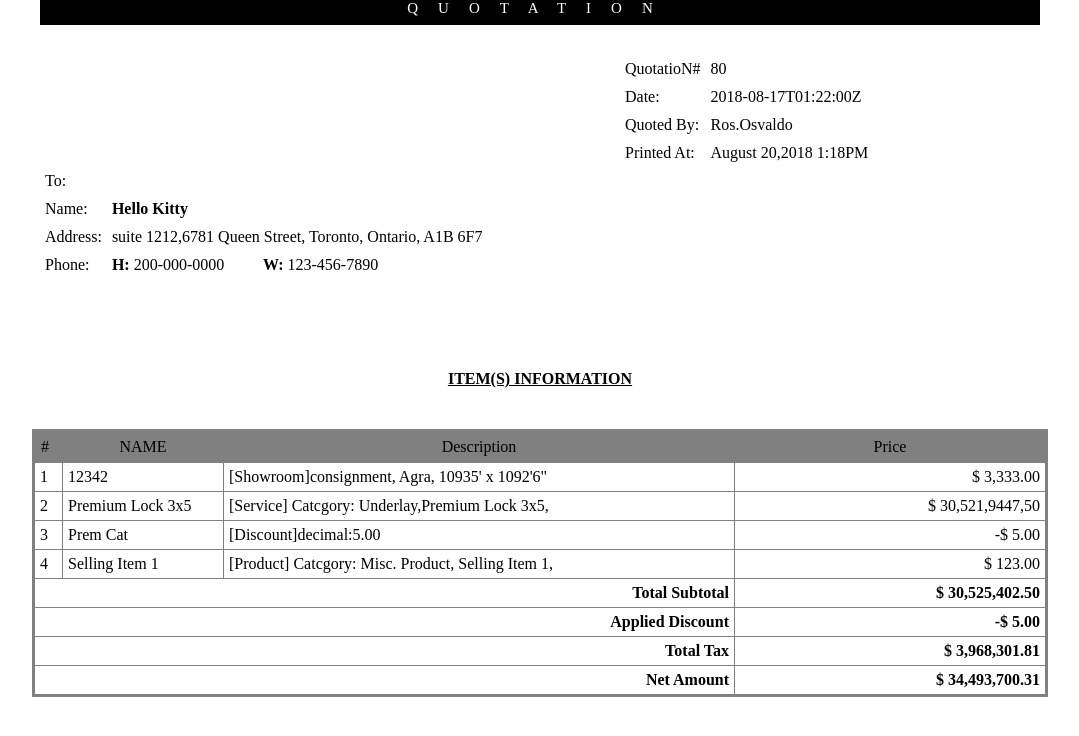
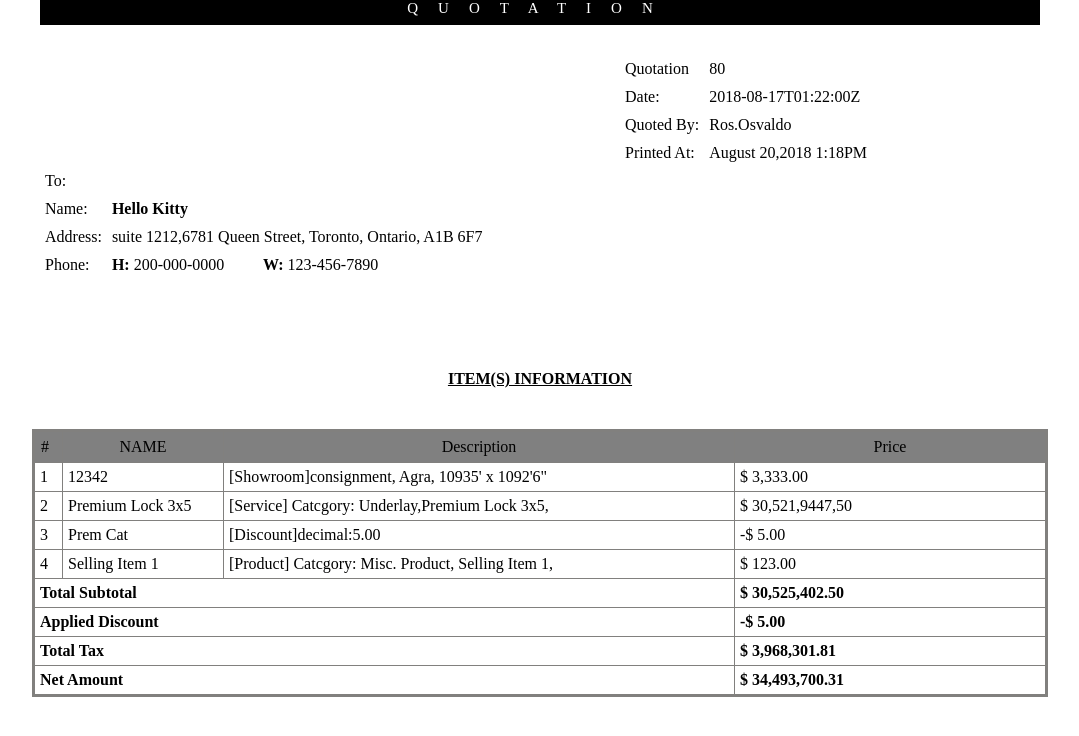
Before and after one commit to birdbond2001/new-web-1, a plain HTML site: page index.html in a window 1280 px wide. Shown: the whole page, without its empty margins (100-1179 px from the left). Drawn offline with Linux system fonts and the light colour scheme.

Commit message:
Add files via upload

```diff
--- a/index.html
+++ b/index.html
@@ -3,7 +3,7 @@
 <head>
     <meta charset="utf-8" />
     <meta http-equiv="X-UA-Compatible" content="IE=edge">
-    <title>Page Title</title>
+    <title>web-1</title>
     <meta name="viewport" content="width=device-width, initial-scale=1">
     <link rel="stylesheet" type="text/css" media="screen" href="css/index.css" />
 
@@ -14,7 +14,7 @@
 
         <table class="table1" style="padding:5px;" rules="none" cellpadding='5';>
                 <tr class="timeline">
-                    <td id="quotation">QuotatioN#</td>
+                    <td id="quotation">Quotation</td>
                     <td id="80"> 80</td>
                 </tr>
                 <tr class="time">
@@ -49,7 +49,8 @@
 
                 </tr>
             </table>
-            </div>
+        </div>
+
             <div class="information"><B><u>ITEM(S) INFORMATION</u></B></div>
             <div class="table-item">
                 <table class="table" style="border:3px rgb(129, 128, 126) solid;padding:5px;" rules="all" cellpadding='5';  >
@@ -63,41 +64,42 @@
                         <td id="1">1</td>
                         <td id="1234">12342</td>
                         <td id="showroom">[Showroom]consignment, Agra, 10935' x 1092'6"</td>
-                        <td id="price1">$ 3,333.00</td>
+                        <td class="price">$ 3,333.00</td>
                     </tr>
                     <tr class="table-third">
                         <td id="2">2</td>
                         <td id="primium">Premium Lock 3x5</td>
                         <td id="service">[Service] Catcgory: Underlay,Premium Lock 3x5,</td>
-                        <td id="price2">$ 30,521,9447,50</td>
+                        <td class="price">$ 30,521,9447,50</td>
                     </tr>
                     <tr class="table-fourth">
                         <td id="3">3</td>
                         <td id="cat">Prem Cat</td>
                         <td id="discount">[Discount]decimal:5.00</td>
-                        <td id="price3"> -$ 5.00</td>
+                        <td class="price"> -$ 5.00</td>
                     </tr>
                     <tr class="table-forth">
                         <td id="4">4</td>
                         <td id="selling">Selling Item 1</td>
                         <td id="product">[Product] Catcgory: Misc. Product, Selling Item 1,</td>
-                        <td id="price4"> $ 123.00</td>
+                        <td class="price"> $ 123.00</td>
                     </tr>
-                    <tr class="total-sub" >
+                    <tr class="price" >
                         <td id="subtotal"colspan="3"><b>Total Subtotal</b></td>
-                        <td id="price5"><b>$ 30,525,402.50</b></td>
+                        <td class="price"><b>$ 30,525,402.50</b></td>
                     </tr>
-                    <tr class="applied">
+                    <tr class="price">
                             <td colspan="3"><b>Applied Discount</b></td>
                             <td><b>-$ 5.00</b></td>
                     </tr>
-                    <tr class="tax">
+                    <tr class="price">
                             <td colspan="3"><b>Total Tax</b></td>
                             <td><b>$ 3,968,301.81</b></td>
                     </tr>
-                    <tr class="net">
+                    <tr class="price">
                             <td colspan="3"><b>Net Amount</b></td>
                             <td><b>$ 34,493,700.31</b></td>
+
                     </tr>
 
                 </table>
@@ -110,7 +112,9 @@
 
 
 
+
     </div>
+
 
 </body>
 </html>
```
